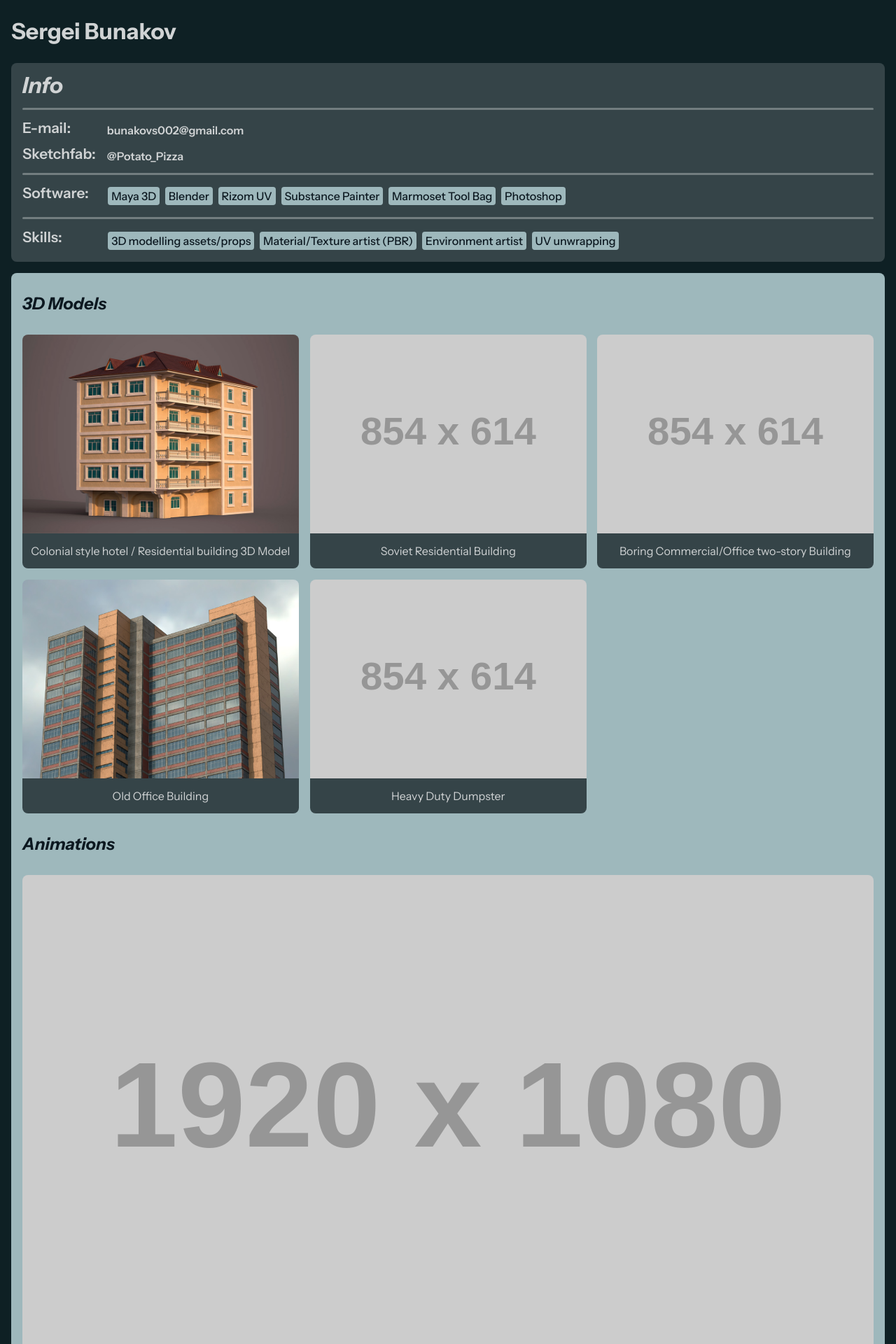
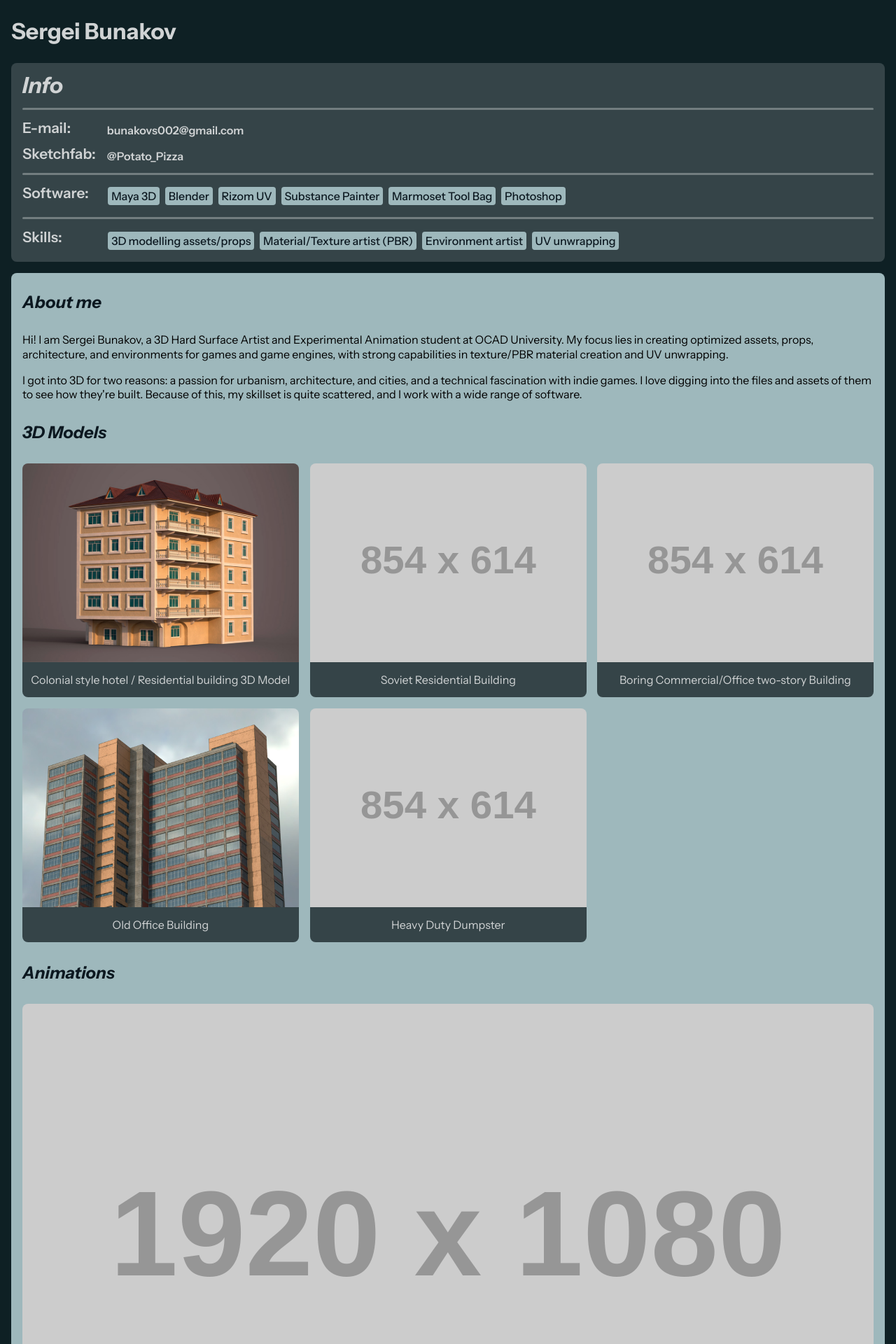
Before and after one commit to SergeiBunakov/SergeiBuankov, a Jekyll site: the page built from index.html, in a window 1280 px wide. Shown: the top 1920 px of the page at 70% size. Built offline with Jekyll 4.4.1, drawn with Linux system fonts in a browser that asks for light colours.

Commit message:
WIP: Add "About me" section

```diff
--- a/index.html
+++ b/index.html
@@ -2,6 +2,25 @@
 layout: page
 title: Home
 ---
+<section class="section-about">
+  <h1 class="section-title"> About me </h1>
+  <p class="text">
+	Hi! I am Sergei Bunakov, a 3D Hard Surface Artist and Experimental
+	Animation student at OCAD University. My focus lies in creating
+	optimized assets, props, architecture, and environments for games
+	and game engines, with strong capabilities in texture/PBR material
+	creation and UV unwrapping.
+  </p>
+
+  <p class="text">
+	I got into 3D for two reasons: a passion for urbanism,
+	architecture, and cities, and a technical fascination with indie
+	games. I love digging into the files and assets of them to see how
+	they're built. Because of this, my skillset is quite scattered,
+	and I work with a wide range of software.
+  </p>
+</section>
+
 <section class="section-3d-models">
   <h1 class="section-title"> 3D Models </h1>
   <cards>
--- a/style.css
+++ b/style.css
@@ -143,6 +143,10 @@ panel.main section {
 	margin: var(--visual-sz-unit) 0;
 
     font-style: italic;
+}
+
+.section-about {
+	line-height: 1.3rem;
 }
 
 /* Generic cards styles */
```
